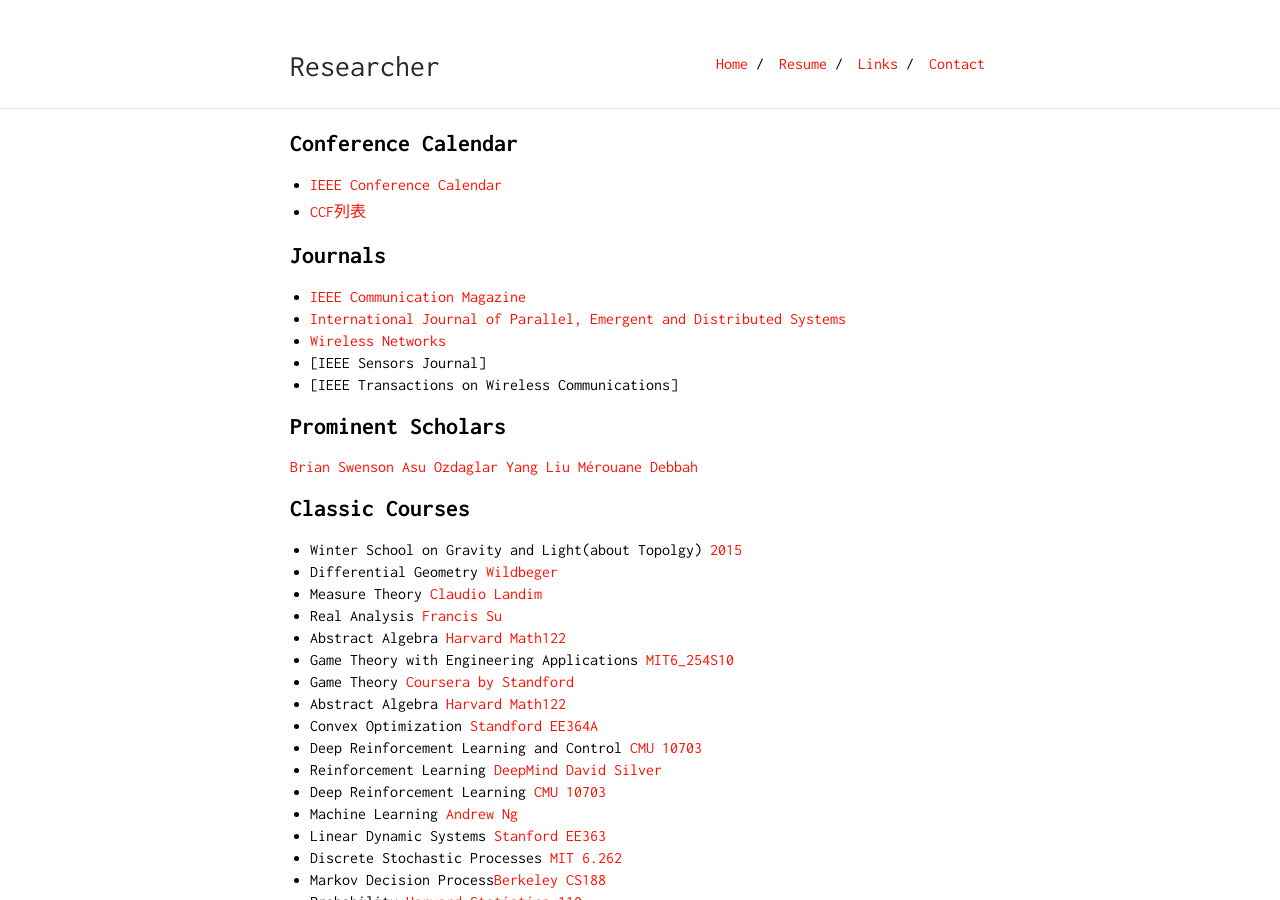
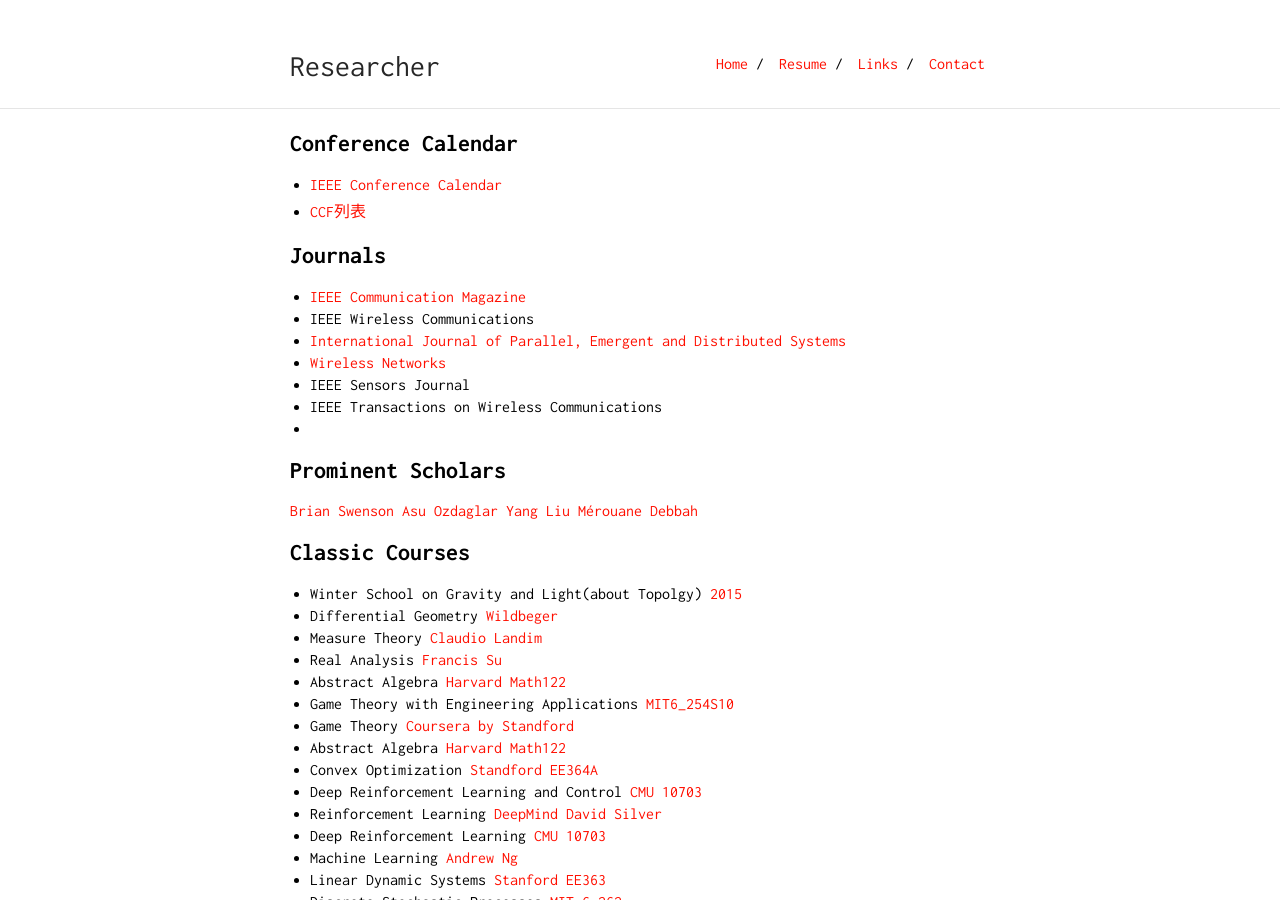
Before and after one commit to lelivre/lelivre.github.io, a Jekyll site: the page built from links.md, in a window 1280 px wide and 900 px high. Built offline with Jekyll 4.4.1, drawn with Linux system fonts in a browser that asks for light colours; our own code applies the rules of GitHub Pages for plain Markdown files.

Commit message:
Add More Journal

```diff
--- a/links.md
+++ b/links.md
@@ -4,10 +4,12 @@
 
 ## Journals
 * [IEEE Communication Magazine](https://www.comsoc.org/publications/magazines/ieee-communications-magazine)
+* IEEE Wireless Communications
 * [International Journal of Parallel, Emergent and Distributed Systems](http://www.tandfonline.com)
 * [Wireless Networks](http://link.springer.com/journal/11276)
-* [IEEE Sensors Journal]
-* [IEEE Transactions on Wireless Communications]
+* IEEE Sensors Journal
+* IEEE Transactions on Wireless Communications
+*
 
 ## Prominent Scholars
 [Brian Swenson](scholar.google.com)
```
